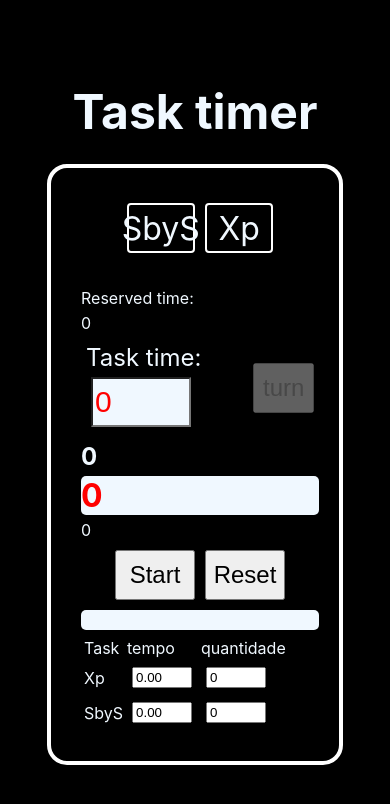
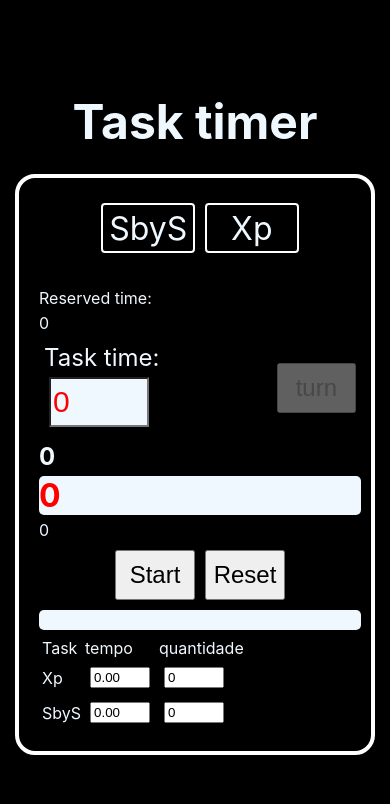
Before and after one commit to devamaral2/Task-cronometer, a Next.js app: page / in a window 390 px wide. Shown: the top 804 px of the page. Built offline with nearby package versions, Linux system fonts and the light colour scheme.

Commit message:
mobile first

```diff
--- a/styles/Home.module.css
+++ b/styles/Home.module.css
@@ -1,10 +1,10 @@
 .container {
-  padding: 0 2rem;
+  /* padding: 0 2rem; */
 }
 
 .main {
   min-height: 100vh;
-  padding: 4rem 0;
+  /* padding: 4rem 0; */
   flex: 1;
   display: flex;
   flex-direction: column;
@@ -60,7 +60,7 @@
 .code {
   background: #fafafa;
   border-radius: 5px;
-  padding: 0.75rem;
+  /* padding: 0.75rem; */
   font-size: 1.1rem;
   font-family: Menlo, Monaco, Lucida Console, Liberation Mono, DejaVu Sans Mono,
     Bitstream Vera Sans Mono, Courier New, monospace;
@@ -71,15 +71,15 @@
   align-items: center;
   justify-content: center;
   flex-wrap: wrap;
-  width: 35%;
+  width: 100%;
   border: 4px solid white;
   border-radius: 20px;
-  padding: 20px;
+  padding: 10px;
 
 }
 
 .card {
-  margin: 1rem;
+  /* margin: 1rem; */
   padding: 1.5rem;
   text-align: left;
   color: inherit;
@@ -98,7 +98,7 @@
 }
 
 .card h2 {
-  margin: 0 0 1rem 0;
+  /* margin: 0 0 1rem 0; */
   font-size: 1.5rem;
 }
 
@@ -110,7 +110,7 @@
 
 .logo {
   height: 1em;
-  margin-left: 0.5rem;
+  /* margin-left: 0.5rem; */
 }
 
 
```
